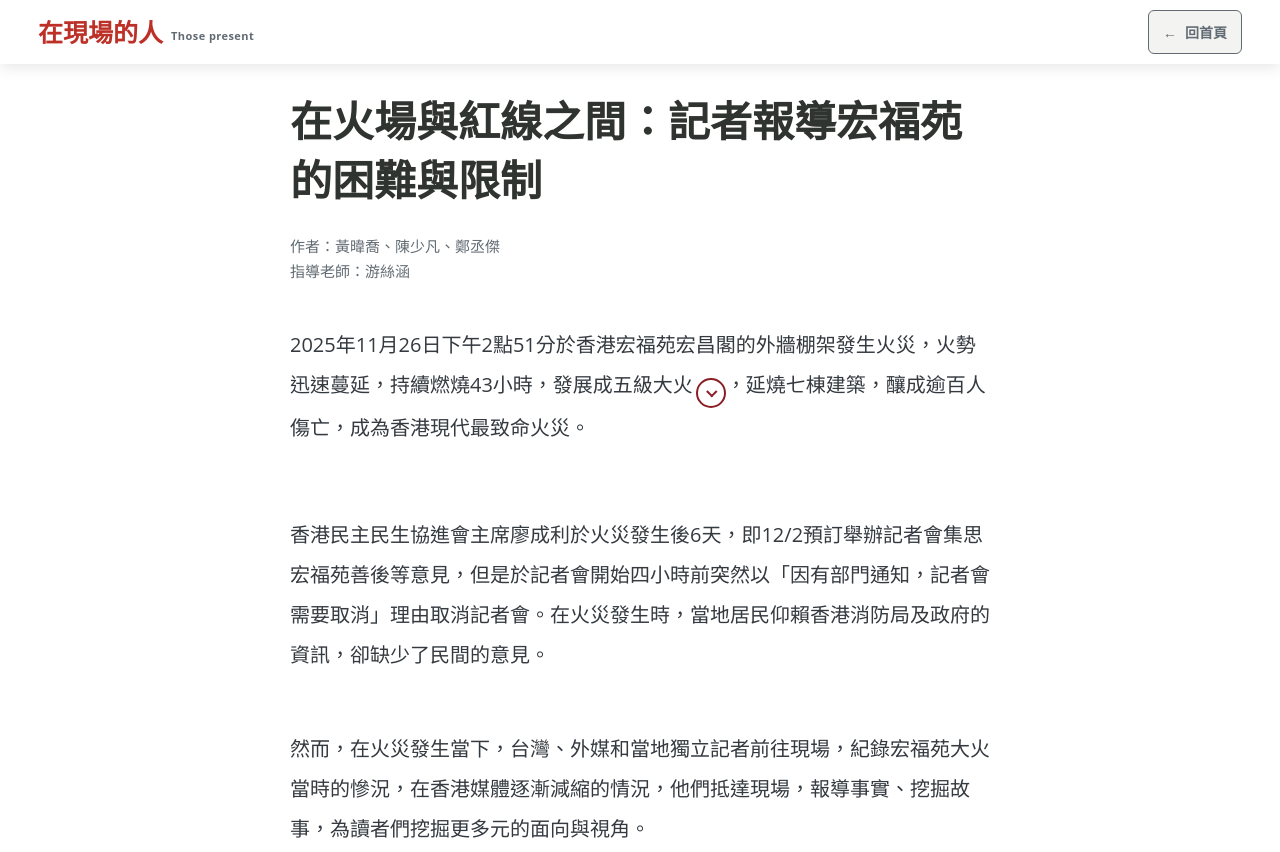
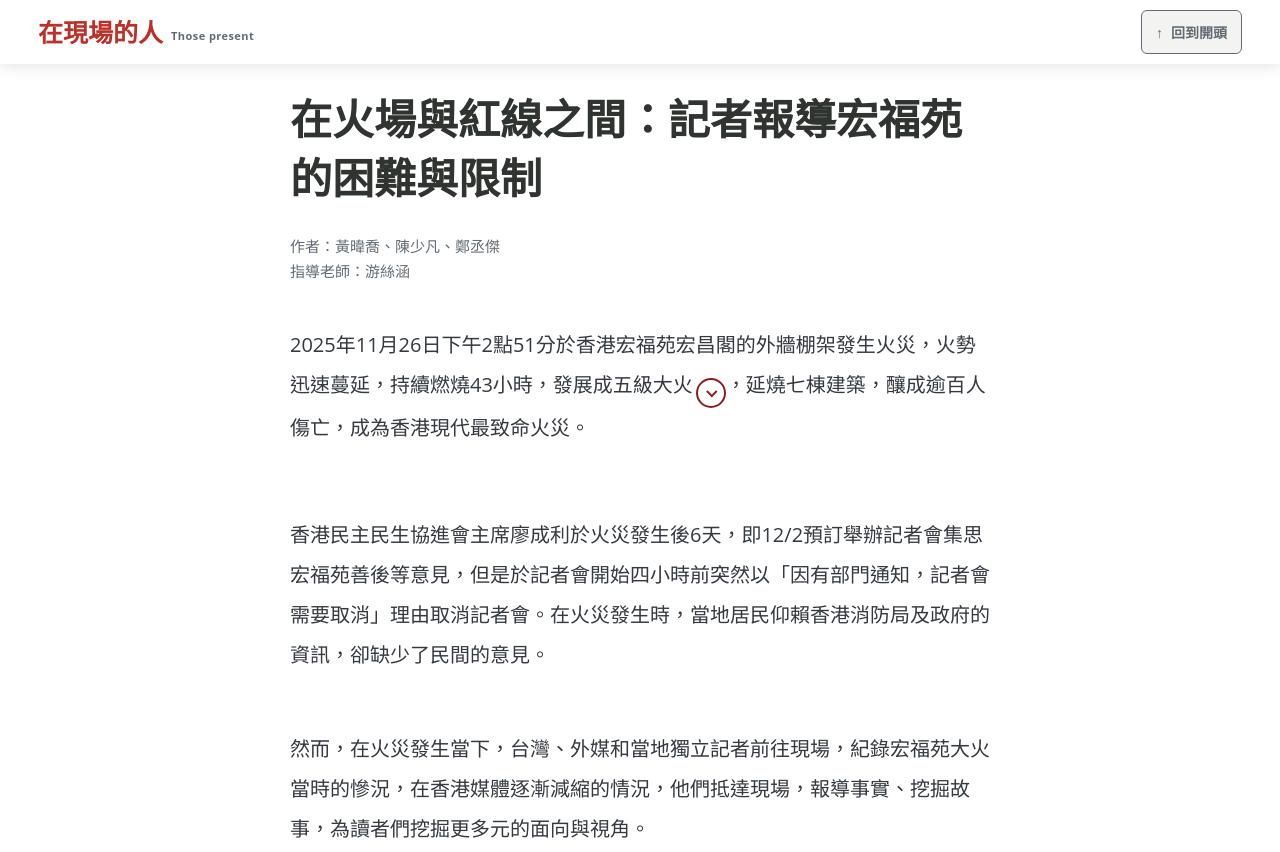
Before and after one commit to weiciao04-022/those-present-words, a plain HTML site: page index.html in a window 1280 px wide. Shown: the top 852 px of the page. Drawn offline with Linux system fonts and the light colour scheme.

Commit message:
Use sans-serif headings and return-to-top navigation

```diff
--- a/article-colors.css
+++ b/article-colors.css
@@ -24,4 +24,7 @@ body {
   font-family: "Open Sans", "Microsoft JhengHei", "微軟正黑體", "PingFang TC", sans-serif;
   font-weight: 400;
 }
-.article-title, .article-heading { font-weight: 700; }
+.article-title, .article-heading {
+  font-family: "PingFang TC", "Microsoft JhengHei", "微軟正黑體", "Noto Sans TC", "Heiti TC", sans-serif;
+  font-weight: 700;
+}
--- a/index.html
+++ b/index.html
@@ -10,14 +10,14 @@
   <link rel="stylesheet" href="article-colors.css">
 </head>
 
-<body>
+<body id="top">
   <header class="topbar" aria-label="頁面導覽">
     <div class="topbar-inner">
       <a class="site-logo" href="index.html" aria-label="回到首頁">
         <span class="logo-text">在現場的人</span>
         <span class="logo-subtitle">Those present</span>
       </a>
-      <a class="home-button" href="index.html"><span aria-hidden="true">←</span> 回首頁</a>
+      <a class="home-button" href="#top"><span aria-hidden="true">↑</span> 回到開頭</a>
     </div>
   </header>
 
```
Also changed, not shown: article.html (+2 -2 lines).
